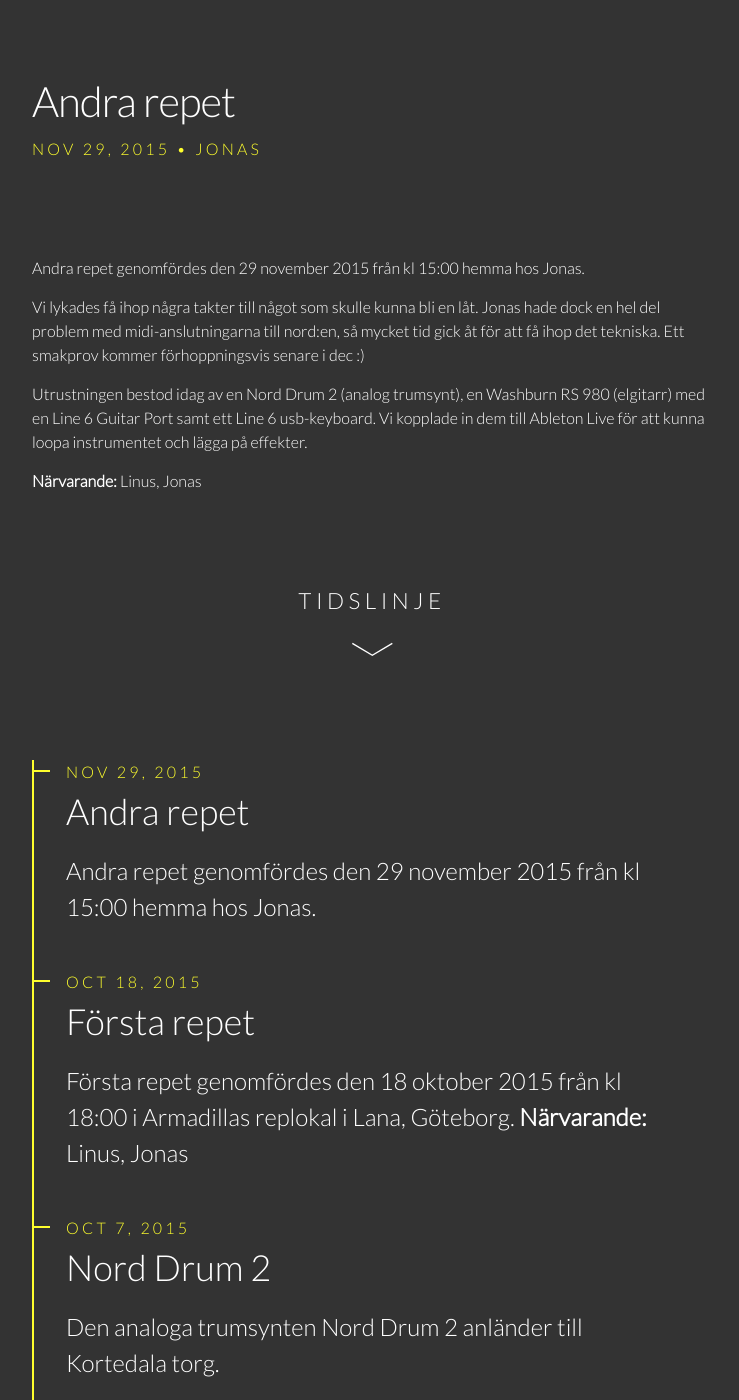
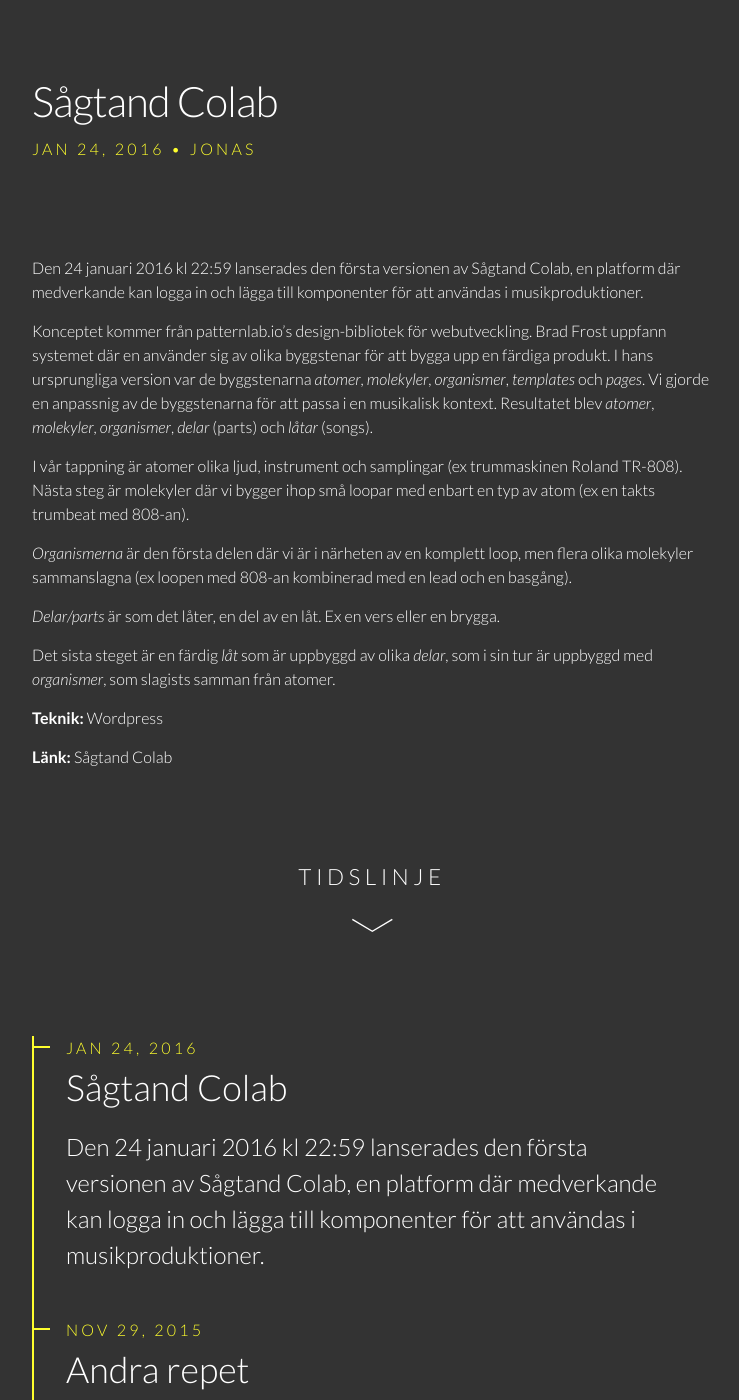
Before and after one commit to sagtand/sagtand.github.io, a Jekyll site: the page built from _posts/2016-01-24-sagtand-colab.md, in a window 1280 px wide and 1400 px high. Shown: the whole window, without its empty margins (268-1007 px from the left). Built offline with Jekyll 4.4.1, drawn with Linux system fonts in a browser that asks for light colours.

Commit message:
new blog post

```diff
--- a/_includes/head.html
+++ b/_includes/head.html
@@ -9,6 +9,5 @@
   <link rel="stylesheet" href="{{ "/css/main.css" | prepend: site.baseurl }}">
   <link rel="canonical" href="{{ page.url | replace:'index.html','' | prepend: site.baseurl | prepend: site.url }}">
   <link rel="alternate" type="application/rss+xml" title="{{ site.title }}" href="{{ "/feed.xml" | prepend: site.baseurl | prepend: site.url }}">
-  <link href='https://fonts.googleapis.com/css?family=Lato:300' rel='stylesheet' type='text/css'>
-
+  <link href="https://fonts.googleapis.com/css?family=Lato:300,300i,700" rel="stylesheet">
 </head>
--- /dev/null
+++ b/_posts/2016-01-24-sagtand-colab.md
@@ -0,0 +1,22 @@
+---
+title:  "Sågtand Colab"
+date:   2016-01-24 22:59
+permalink: andra-repet
+---
+Den 24 januari 2016 kl 22:59 lanserades den första versionen av Sågtand Colab, en platform där medverkande kan logga in och lägga till komponenter för att användas i musikproduktioner.
+
+<!--more-->
+
+Konceptet kommer från [patternlab.io](http://patternlab.io/)'s design-bibliotek för webutveckling. [Brad Frost](http://bradfrost.com/) uppfann systemet där en använder sig av olika byggstenar för att bygga upp en färdiga produkt. I hans ursprungliga version var de byggstenarna *atomer*, *molekyler*, *organismer*, *templates* och *pages*. Vi gjorde en anpassnig av de byggstenarna för att passa i en musikalisk kontext. Resultatet blev *atomer*, *molekyler*, *organismer*, *delar* (parts) och *låtar* (songs).
+
+I vår tappning är atomer olika ljud, instrument och samplingar (ex trummaskinen Roland TR-808). Nästa steg är molekyler där vi bygger ihop små loopar med enbart en typ av atom (ex en takts trumbeat med 808-an).
+
+*Organismerna* är den första delen där vi är i närheten av en komplett loop, men flera olika molekyler sammanslagna (ex loopen med 808-an kombinerad med en lead och en basgång).
+
+*Delar/parts* är som det låter, en del av en låt. Ex en vers eller en brygga.
+
+Det sista steget är en färdig *låt* som är uppbyggd av olika *delar*, som i sin tur är uppbyggd med *organismer*, som slagists samman från atomer.
+
+**Teknik:** Wordpress
+
+**Länk:** [Sågtand Colab](http://jonassandstedt.se/sagtand-colab/)
```
